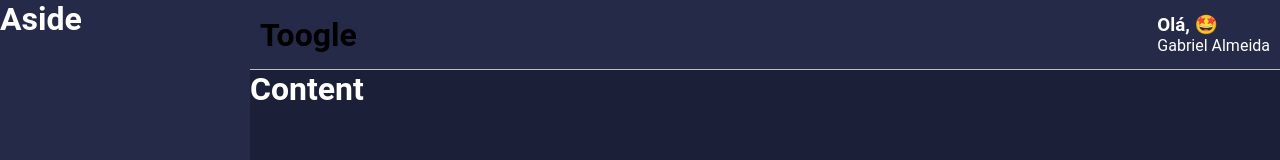
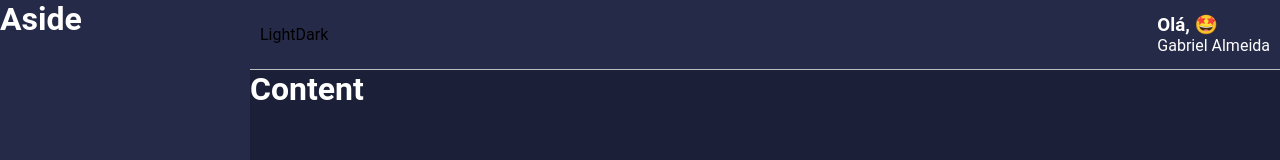
Before and after one commit to GabrielAL-codex/minha-carteira, a React (Create React App) app: page / in a window 1280 px wide. Shown: the top 160 px of the page. Built offline with nearby package versions, Linux system fonts and the light colour scheme.

Commit message:
Adicionando o Toggle

```diff
--- a/src/Components/MainHeader/index.tsx
+++ b/src/Components/MainHeader/index.tsx
@@ -1,4 +1,6 @@
 import React, {useMemo} from 'react';
+
+import Toggle from '../Toggle';
 
 import emojis from '../../utils/emojis';
 import {
@@ -17,7 +19,7 @@
 
     return (
         <Container>
-            <h1>Toogle</h1>
+            <Toggle />
 
             <Profile>
                 <Welcome>Olá, {emoji}</Welcome>
--- /dev/null
+++ b/src/Components/Toggle/index.tsx
@@ -0,0 +1,14 @@
+import react from 'react';
+
+import {
+    Container,
+    ToggleLabel
+} from './styles';
+const Toggle: React.FC = () => (
+    <Container>
+        <ToggleLabel>Light</ToggleLabel>
+        <ToggleLabel>Dark</ToggleLabel>
+    </Container>
+)
+
+export default Toggle;
--- /dev/null
+++ b/src/Components/Toggle/styles.ts
@@ -0,0 +1,4 @@
+import styled from 'styled-components';
+
+export const Container = styled.div``;
+export const ToggleLabel = styled.span``;
```
Also changed, not shown: src/Components/index.tsx (deleted), src/Components/styles.ts (deleted).
